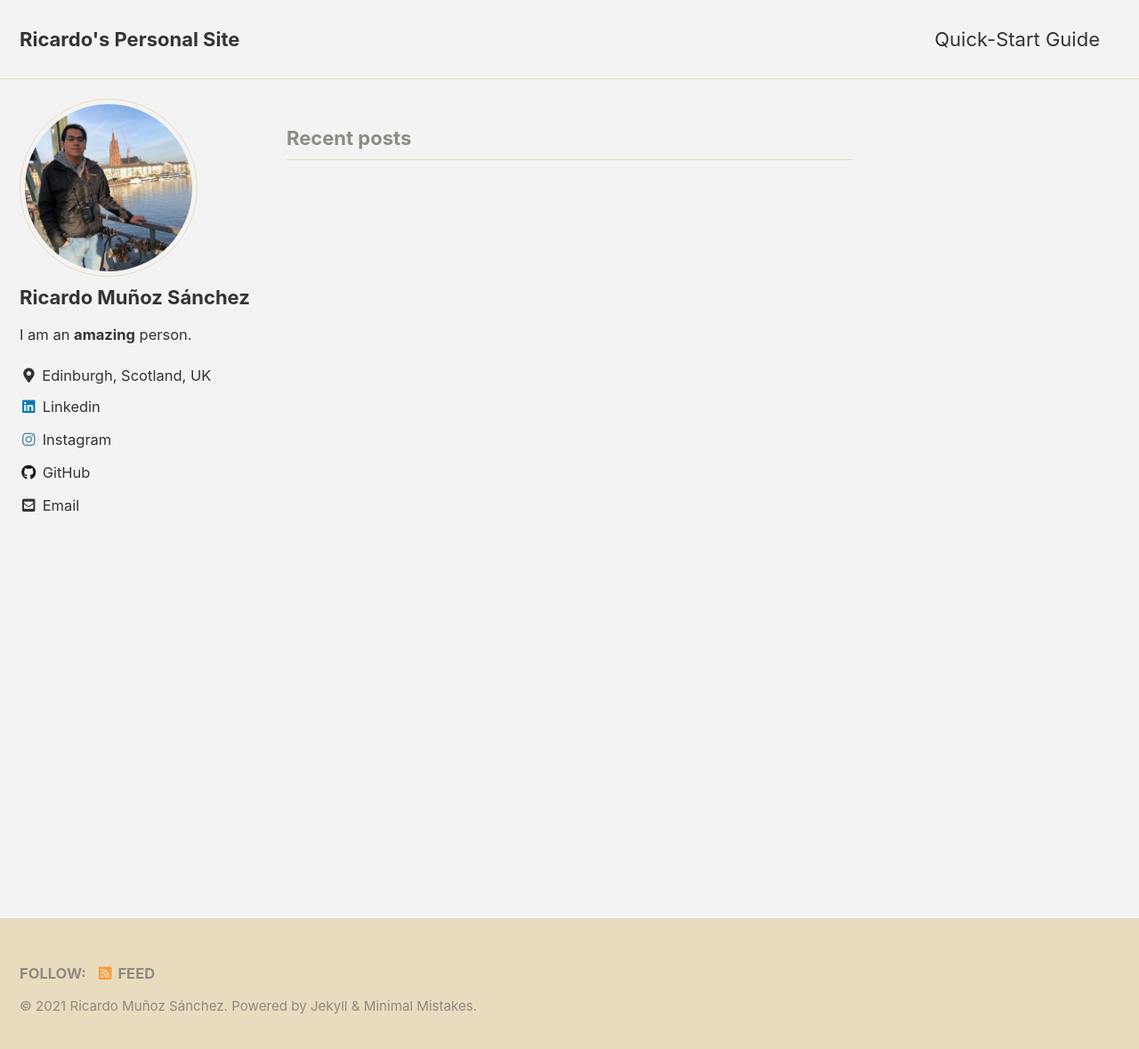
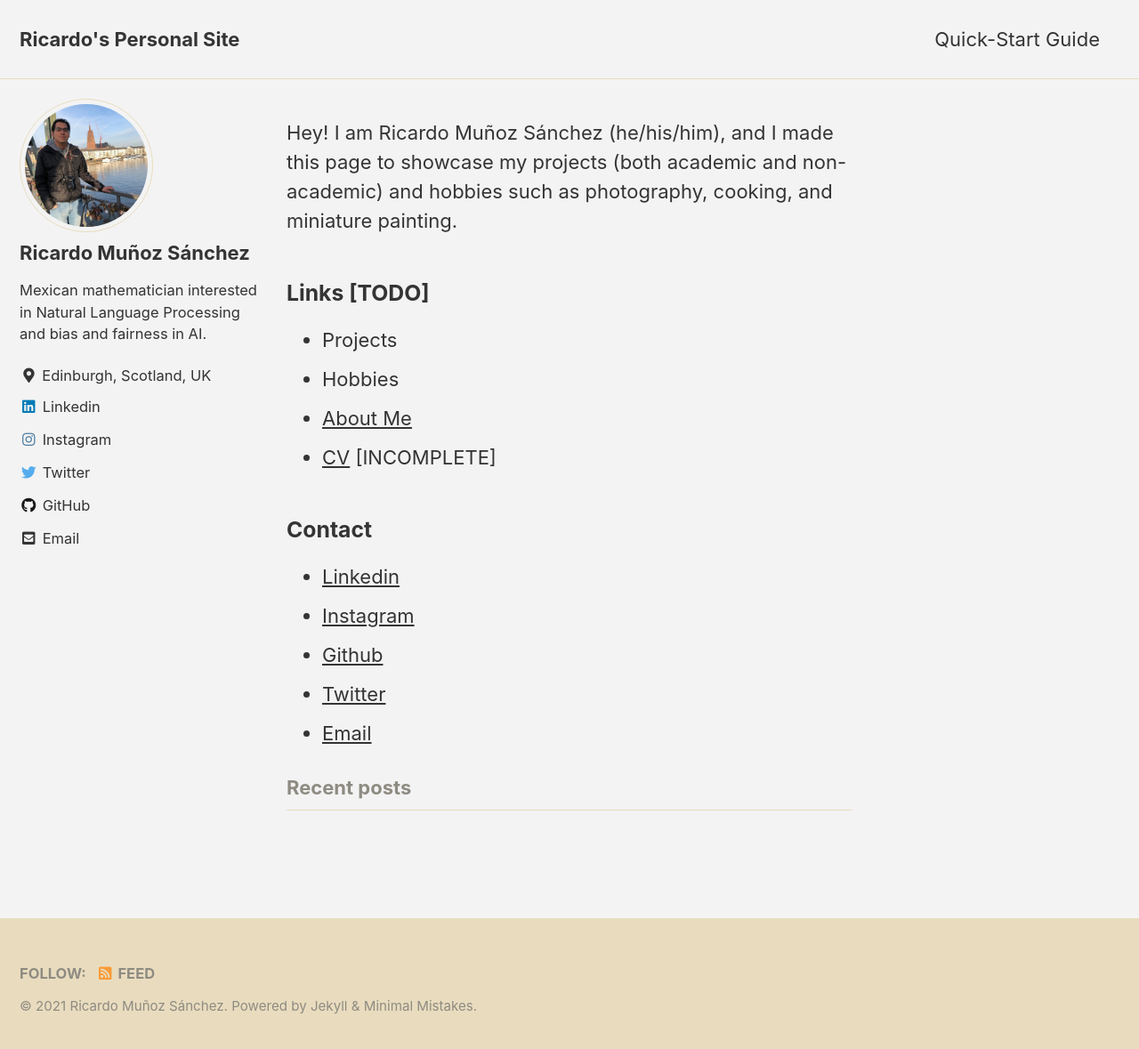
Before and after one commit to rimusa/rimusa.github.io, a Jekyll site: the page built from docs/index.md, in a window 1280 px wide and 1187 px high. Shown: the top 1179 px of the window at 89% size. Built offline with Jekyll 4.4.1, drawn with Linux system fonts in a browser that asks for light colours; cached includes are drawn as plain includes; the list of posts is cut into pages by our own code.

```diff
--- a/docs/_config.yml
+++ b/docs/_config.yml
@@ -100,7 +100,8 @@ analytics:
 author:
   name             : *name_var
   avatar           : "/assets/images/picture.jpg"
-  bio              : "I am an **amazing** person."
+  bio              : "Mexican mathematician interested in Natural Language Processing and bias and fairness in AI."
+  #bio              : "I am an **amazing** person."
   location         : "Edinburgh, Scotland, UK"
   email            :
   links:
@@ -110,6 +111,9 @@ author:
     - label: "Instagram"
       icon: "fab fa-fw fa-instagram"
       url: "https://instagram.com/ricardomus"
+    - label: "Twitter"
+      icon: "fab fa-fw fa-twitter"
+      url: "https://twitter.com/_rimusa_"
     - label: "GitHub"
       icon: "fab fa-fw fa-github"
       url: "https://github.com/rimusa/"
--- /dev/null
+++ b/docs/_layouts/page.html
@@ -0,0 +1,5 @@
+---
+layout: archive
+---
+
+{{ content }}
--- a/docs/_sass/minimal-mistakes/_sidebar.scss
+++ b/docs/_sass/minimal-mistakes/_sidebar.scss
@@ -127,7 +127,7 @@
   }
 
   img {
-    max-width: 200px;
+    max-width: 150px;
     border-radius: 50%;
 
     @include breakpoint($large) {
--- /dev/null
+++ b/docs/index.md
@@ -0,0 +1,22 @@
+---
+layout: home
+author_profile: true
+---
+
+Hey! I am Ricardo Muñoz Sánchez (he/his/him), and I made this page to showcase my projects (both academic and non-academic) and hobbies such as photography, cooking, and miniature painting.
+
+
+### Links [TODO]
+- Projects
+- Hobbies
+- [About Me](./about)
+- [CV](./curriculum) [INCOMPLETE]
+
+
+
+### Contact
+- [Linkedin](https://www.linkedin.com/in/ricardo-mu%C3%B1oz-s%C3%A1nchez/)
+- [Instagram](https://instagram.com/ricardomus)
+- [Github](https://github.com/rimusa/)
+- [Twitter](https://twitter.com/_rimusa_)
+- [Email](mailto:ricardoms.math@gmail.com)
```
Also changed, not shown: docs/404.md (added, +16 -0 lines), docs/_pages/about.md (added, +9 -0 lines), docs/_pages/cv.md (added, +11 -0 lines), docs/_pages/education.md (added, +25 -0 lines), docs/index_.html (renamed from docs/index.html), 2 other files.
